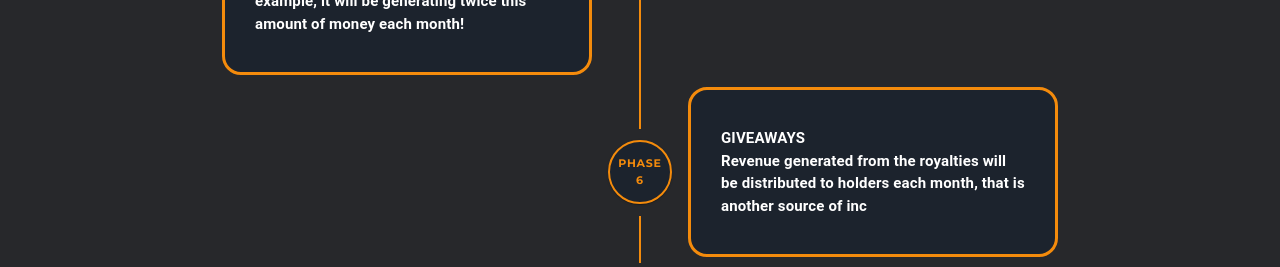
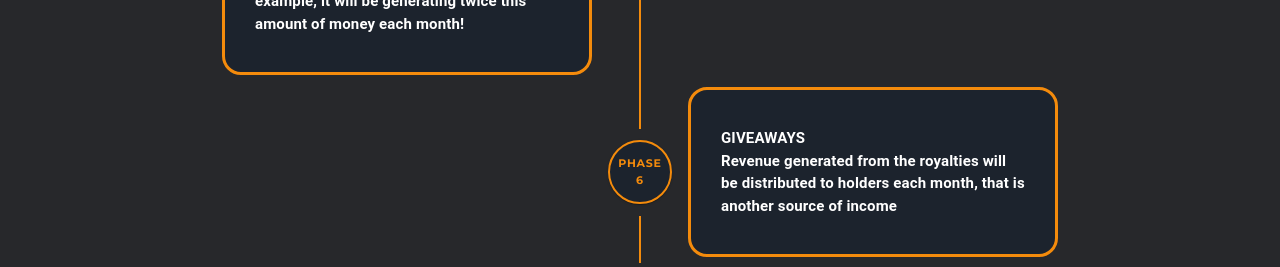
Before and after one commit to htbusinessnft/crypto-miners, a Next.js app: page / in a window 1280 px wide. Shown: the part 4700-4967 px from the top of the page. Built offline with nearby package versions, Linux system fonts and the light colour scheme.

Commit message:
roadmap bug fixed

```diff
--- a/views/Home/RoadMap.js
+++ b/views/Home/RoadMap.js
@@ -381,7 +381,7 @@ const RoadMap = () => {
                       >
 
                           GIVEAWAYS <br/>
-                          Revenue generated from the royalties will be distributed to holders each month, that is another source of inc
+                          Revenue generated from the royalties will be distributed to holders each month, that is another source of income
                       </Typography>
                     </Box>
                   </Fade>
```
